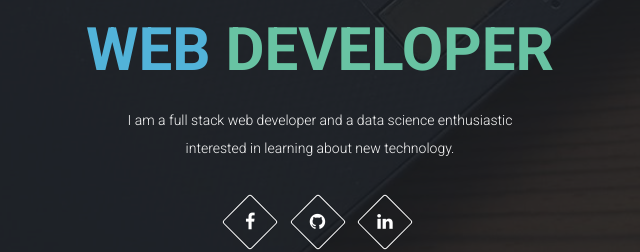
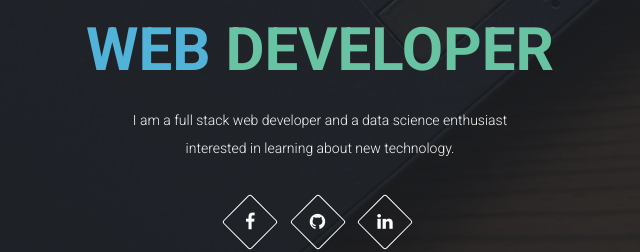
Before and after one commit to himanshun3/Portfolio-Website, a plain HTML site: page index.html in a window 1280 px wide. Shown: the part 300-552 px from the top of the page, 320-960 px from the left. Drawn offline with Linux system fonts and the light colour scheme; some packages are replaced by stand-ins of ours.

Commit message:
Add files via upload

```diff
--- a/index.html
+++ b/index.html
@@ -51,7 +51,7 @@
         <div class="intro">
             <div class="intro-sub">Himanshu Narang</div>
             <h1>Web <span>Developer</span></h1>
-            <p>I am a full stack web developer and a data science enthusiastic <br> interested in learning about new technology. <br> </p>
+            <p>I am a full stack web developer and a data science enthusiast <br> interested in learning about new technology. <br> </p>
 
             <div class="social-icons">
                 <ul class="list-inline">
```
